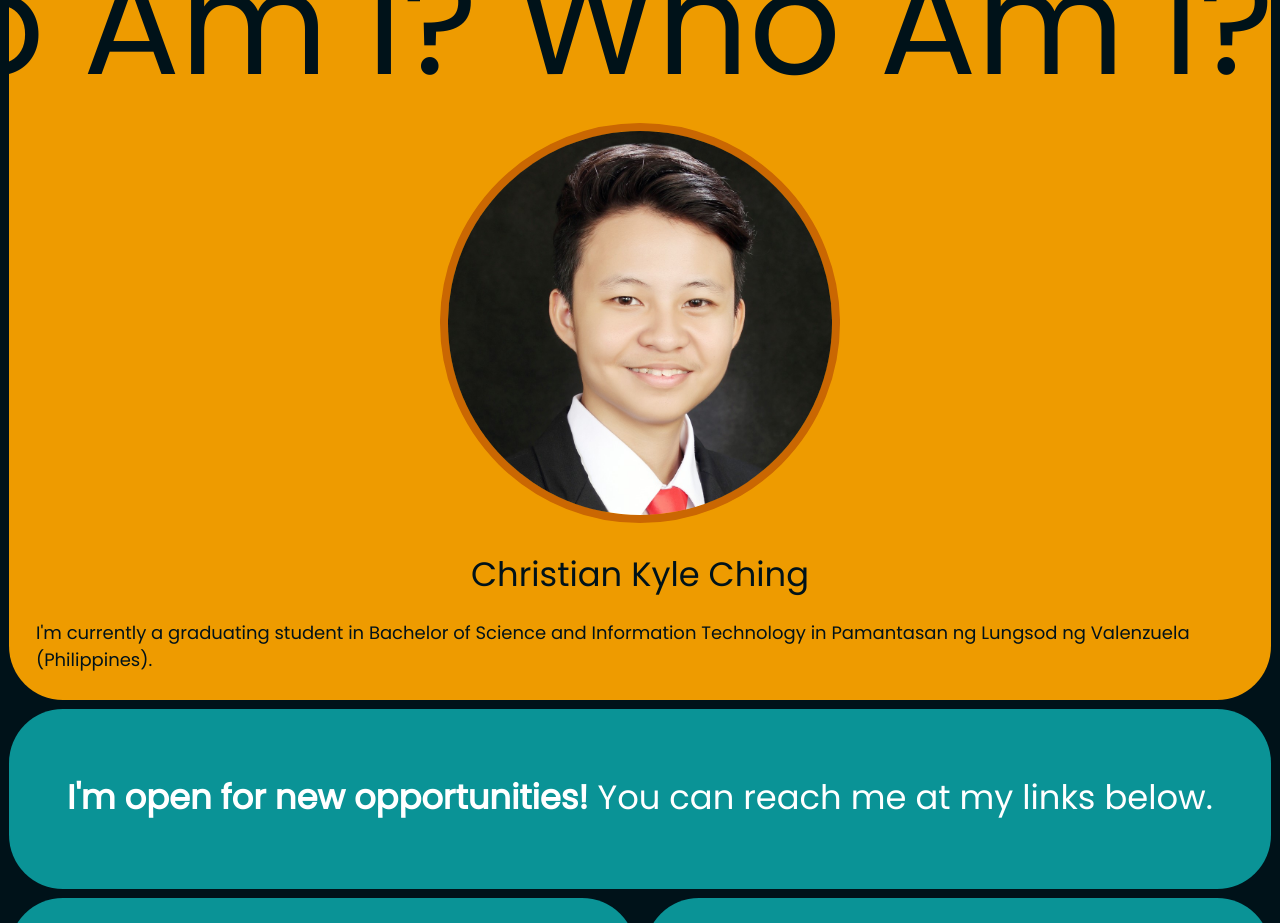
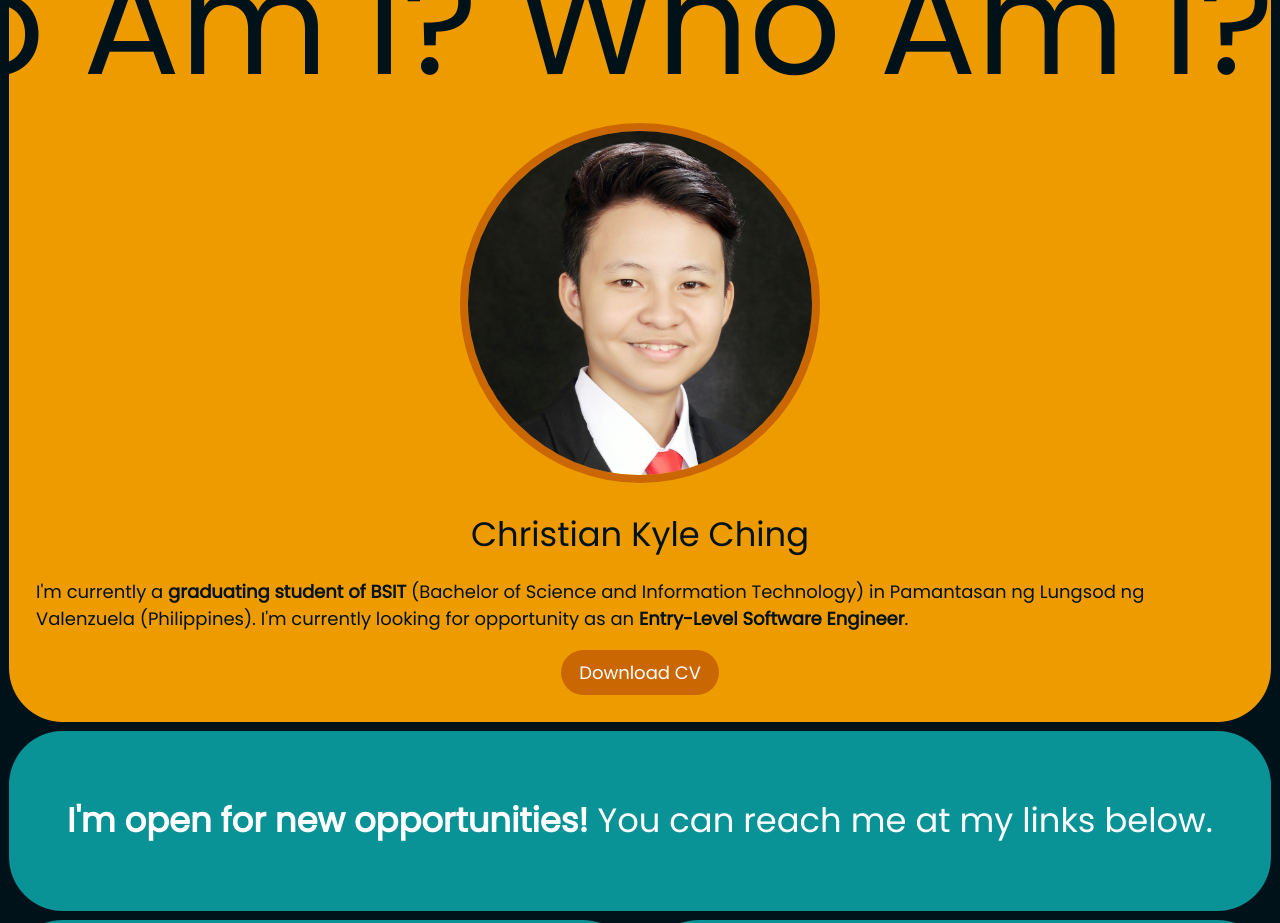
Before and after one commit to christiankyle-ching/vue-portfolio-ckcdev, a Vue app: page / in a window 1280 px wide. Shown: the part 1460-2383 px from the top of the page. Built offline with nearby package versions, Linux system fonts and the light colour scheme.

Commit message:
Minor additions and fixes

```diff
--- a/src/views/HomeView.vue
+++ b/src/views/HomeView.vue
@@ -159,17 +159,25 @@
       <img
         src="@/assets/images/christian-kyle-ching.jpg"
         alt=""
-        class="rounded-full h-[40vh] lg:h-[50vh] object-cover object-center border-8 border-_orange mx-auto"
+        class="rounded-full w-64 lg:w-80 object-cover object-center border-8 border-_orange mx-auto"
       />
 
       <!-- Name and Introduction -->
       <article class="flex flex-col gap-4">
         <h2 class="text-center">Christian Kyle Ching</h2>
         <p>
-          I'm currently a graduating student in Bachelor of Science and
-          Information Technology in Pamantasan ng Lungsod ng Valenzuela
-          (Philippines).
+          I'm currently a <strong>graduating student of BSIT</strong> (Bachelor
+          of Science and Information Technology) in Pamantasan ng Lungsod ng
+          Valenzuela (Philippines). I'm currently looking for opportunity as an
+          <strong>Entry-Level Software Engineer</strong>.
         </p>
+
+        <a
+          href="http://docs.google.com/document/d/1ZrY_BvP7HT8QPgeHsCmJgeVlVKdK5mvO26gGzG3LZ2M/export?format=pdf"
+          class="button text-white !bg-_orange hover:!bg-_light-yellow hover:!text-_red-orange m-auto"
+        >
+          Download CV
+        </a>
       </article>
     </section>
 
```
